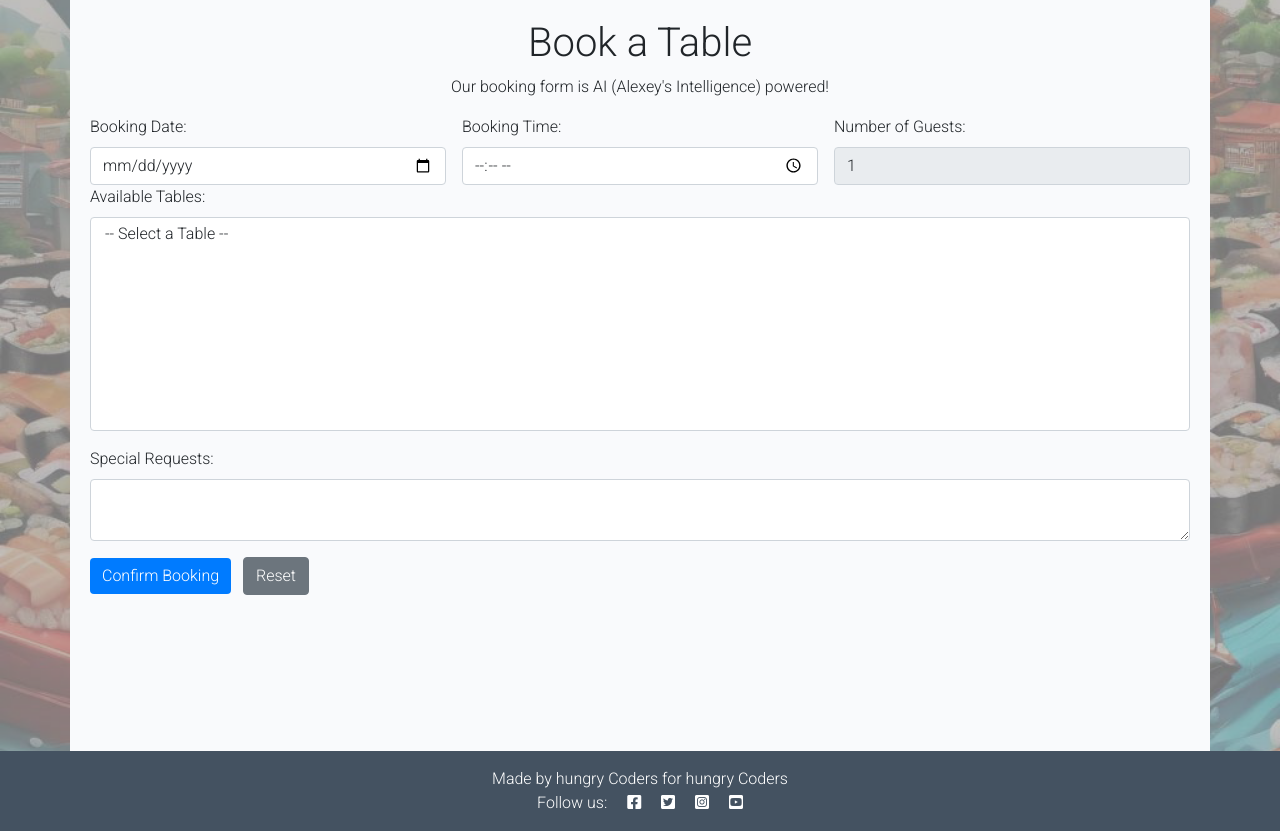
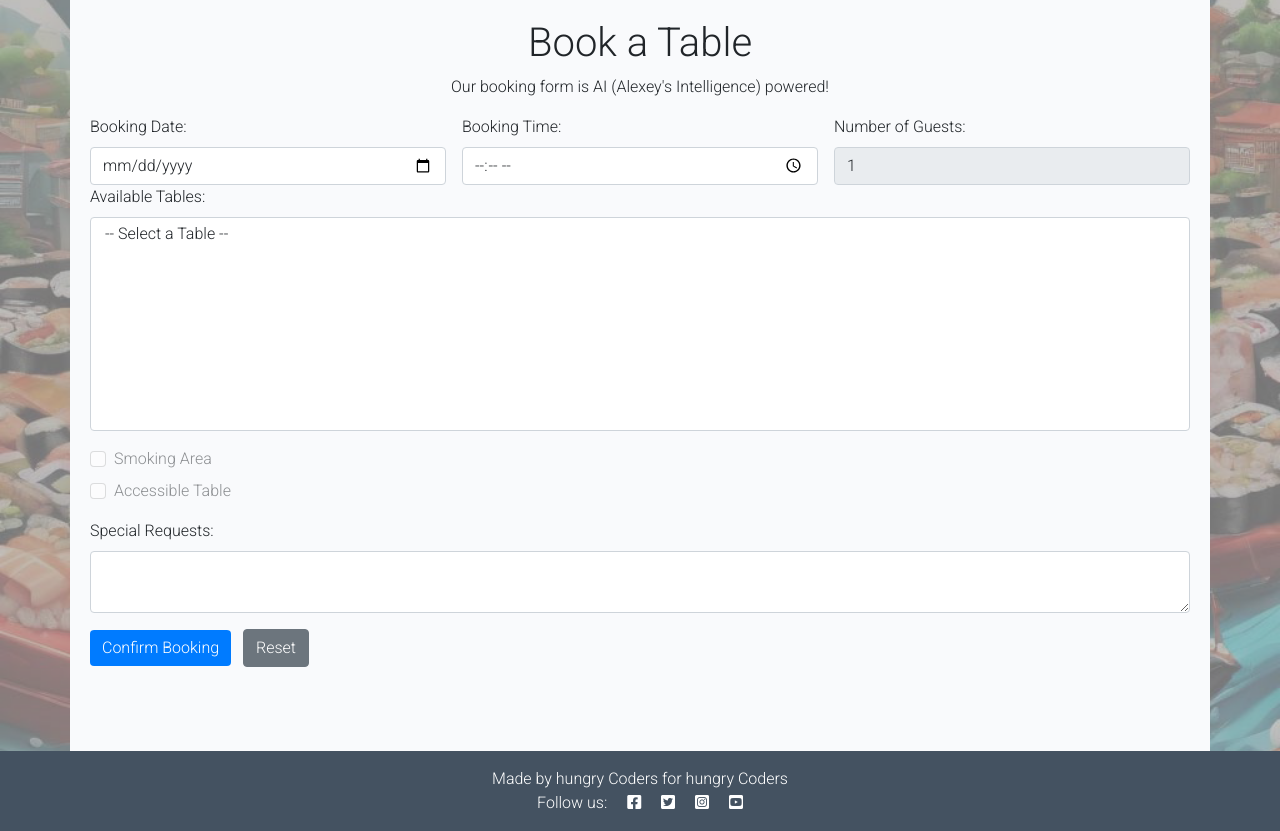
Before and after one commit to AlexeyKopchinskiy/Portfolio-project-4-v2, a Django app: page /booking/booking/ in a window 1280 px wide. Shown: the part 132-963 px from the top of the page. Run offline with Django 4.2, Linux system fonts and the light colour scheme; the visitor is signed in with stand-in values (Sample User, id 1); data that the repository does not hold is empty; parts of the project's set-up code (start-up, migrations or seed data) failed here and were passed over; some libraries are stand-ins or nearby versions.

Commit message:
Add function to restore table list after reset

```diff
--- a/booking/models.py
+++ b/booking/models.py
@@ -29,6 +29,8 @@ class Location(models.Model):
 
 class Table(models.Model):
     size = models.SmallIntegerField(null=True)  # Number of seats
+    smoking = models.BooleanField(default=False)  # ✅ Smoking area?
+    accessible = models.BooleanField(default=False)  # ✅ Accessible table?
     location = models.ForeignKey(
         Location, on_delete=models.CASCADE, related_name="tables"
     )
--- a/booking/views.py
+++ b/booking/views.py
@@ -202,6 +202,8 @@ def get_available_tables(request):
                 "id": table.id,
                 "size": table.size,
                 "location": table.location.location,
+                "smoking": table.smoking,
+                "accessible": table.accessible,
             }
             for table in available_tables
         ]
--- a/static/js/script.js
+++ b/static/js/script.js
@@ -39,21 +39,56 @@ document.addEventListener("DOMContentLoaded", function () {
   const dateInput = document.getElementById("booking_date");
   const timeInput = document.getElementById("booking_time");
   const guestCountInput = document.getElementById("num_of_guests");
+  const smokingCheckbox = document.getElementById("smoking");
+  const accessibleCheckbox = document.getElementById("accessible");
   const tableSelect = document.getElementById("table");
 
-  // ✅ Disable guest count field initially
+  // ✅ Disable guest count, smoking, and accessible checkboxes initially
   guestCountInput.disabled = true;
+  smokingCheckbox.disabled = true;
+  accessibleCheckbox.disabled = true;
+
+  function restoreFullTableList() {
+    fetch(`/booking/get-available-tables/`) // ✅ Fetch all tables without filters
+      .then(response => {
+        if (!response.ok) {
+          throw new Error(`HTTP error! Status: ${response.status}`);
+        }
+        return response.json();
+      })
+      .then(data => {
+        console.log("Restoring full table list:", data.available_tables);
+
+        // ✅ Reset table dropdown
+        tableSelect.innerHTML = `<option value="">-- Select a Table --</option>`;
+
+        data.available_tables.forEach(table => {
+          const option = document.createElement("option");
+          option.value = table.id;
+          option.textContent = `Table ${table.id} | Seats: ${table.size} | Location: ${table.location}` +
+            (table.smoking ? " | Smoking" : "") +
+            (table.accessible ? " | Accessible" : "");
+          tableSelect.appendChild(option);
+        });
+      })
+      .catch(error => console.error("Error restoring tables:", error));
+  }
 
   function updateTableOptions() {
     const selectedDate = dateInput.value;
     const selectedTime = timeInput.value;
     const selectedGuests = parseInt(guestCountInput.value, 10) || 0;
+    const smokingOnly = smokingCheckbox.checked;
+    const accessibleOnly = accessibleCheckbox.checked;
 
-    // ✅ Enable guest count field only if date & time are selected
-    guestCountInput.disabled = !selectedDate || !selectedTime;
+    // ✅ Enable guest count, smoking, and accessible checkboxes only if date & time are selected
+    const enableFilters = selectedDate && selectedTime;
+    guestCountInput.disabled = !enableFilters;
+    smokingCheckbox.disabled = !enableFilters;
+    accessibleCheckbox.disabled = !enableFilters;
 
     // ✅ Prevent request if date or time is missing
-    if (!selectedDate || !selectedTime) {
+    if (!enableFilters) {
       console.warn("Date and time must be selected before filtering tables.");
       return;
     }
@@ -66,17 +101,24 @@ document.addEventListener("DOMContentLoaded", function () {
         // ✅ Clear existing options
         tableSelect.innerHTML = `<option value="">-- Select a Table --</option>`;
 
-        // ✅ Filter tables based on guest count
-        const filteredTables = data.available_tables.filter(table => selectedGuests <= table.size);
+        // ✅ Filter tables based on guest count, smoking, and accessibility
+        const filteredTables = data.available_tables.filter(table => {
+          const fitsGuests = selectedGuests <= table.size;
+          const fitsSmoking = !smokingOnly || table.smoking === true;
+          const fitsAccessible = !accessibleOnly || table.accessible === true;
+          return fitsGuests && fitsSmoking && fitsAccessible;
+        });
 
         if (filteredTables.length === 0) {
-          console.warn("No tables available for this guest count");
+          console.warn("No tables available for the selected criteria");
           tableSelect.innerHTML = `<option value="">No available tables</option>`;
         } else {
           filteredTables.forEach(table => {
             const option = document.createElement("option");
             option.value = table.id;
-            option.textContent = `Table ${table.id} | Seats: ${table.size} | Location: ${table.location}`;
+            option.textContent = `Table ${table.id} | Seats: ${table.size} | Location: ${table.location}` +
+              (table.smoking ? " | Smoking" : "") +
+              (table.accessible ? " | Accessible" : "");
             tableSelect.appendChild(option);
           });
         }
@@ -84,8 +126,10 @@ document.addEventListener("DOMContentLoaded", function () {
       .catch(error => console.error("Error fetching tables:", error));
   }
 
-  // ✅ Update tables when date, time, or guest count changes
+  // ✅ Update tables when date, time, guest count, smoking, or accessibility changes
   dateInput.addEventListener("change", updateTableOptions);
   timeInput.addEventListener("change", updateTableOptions);
   guestCountInput.addEventListener("change", updateTableOptions);
+  smokingCheckbox.addEventListener("change", updateTableOptions);
+  accessibleCheckbox.addEventListener("change", updateTableOptions);
 });
--- a/templates/booking_page.html
+++ b/templates/booking_page.html
@@ -67,6 +67,15 @@
       </select>
     </div>
 
+    <div class="form-check mb-2">
+      <input class="form-check-input" type="checkbox" id="smoking" name="smoking">
+      <label class="form-check-label" for="smoking">Smoking Area</label>
+    </div>
+
+    <div class="form-check mb-3">
+      <input class="form-check-input" type="checkbox" id="accessible" name="accessible">
+      <label class="form-check-label" for="accessible">Accessible Table</label>
+    </div>
 
 
     <!-- Special Requests with Summernote -->
```
Also changed, not shown: booking/migrations/0005_table_accessible_table_smoking.py (added).
